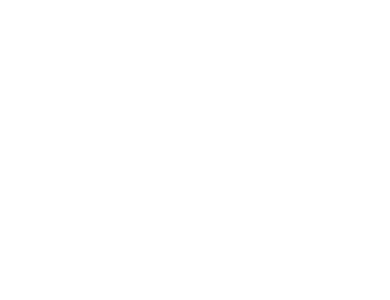
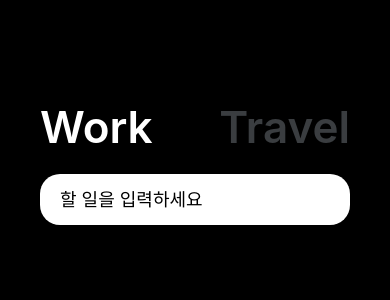
Before and after one commit to hyunjoogo/Weather-app, a React Native app: screen / in a window 390 px wide. Shown: the top 300 px of the page. Built offline with nearby package versions, Linux system fonts and the light colour scheme.

Commit message:
#3.4 Paint To Dos

```diff
--- a/App.js
+++ b/App.js
@@ -1,15 +1,73 @@
-import {StyleSheet, View} from 'react-native';
+import {StatusBar, StyleSheet, Text, TextInput, TouchableOpacity, View} from 'react-native';
+import {theme} from "./color";
+import {useState} from "react";
 
 
 export default function App() {
-
-
+  const [working, setWorking] = useState(true);
+  const [text, setText] = useState("");
+  const [toDos, setToDos] = useState({});
+  const travel = () => setWorking(false);
+  const work = () => setWorking(true);
+  const onChangeText = (payload) => setText(payload)
+  const addToDo = () => {
+    if (text === "") {
+      return;
+    }
+    const newToDos = Object.assign({}, toDos, {
+      [Date.now()] : {text, work : working},
+    })
+    setToDos(newToDos);
+    setText("");
+  }
   return (
     <View style={styles.container}>
+      <StatusBar style="auto"/>
+      <View style={styles.header}>
+        <TouchableOpacity onPress={work}>
+          <Text style={{...styles.btnText, color: working ? "white" : theme.grey}}>Work</Text>
+        </TouchableOpacity>
+        <TouchableOpacity onPress={travel}>
+          <Text style={{...styles.btnText, color: working ? theme.grey : "white"}}>Travel</Text>
+        </TouchableOpacity>
+      </View>
+      <View>
+        <TextInput
+          onSubmitEditing={addToDo}
+          onChangeText={onChangeText}
+          value={text}
+          style={styles.input}
+          returnKeyType="done"
+          placeholder={working ? "할 일을 입력하세요" : "어디로 가고 싶습니까?"}
 
+        />
+      </View>
     </View>
   );
 }
 
 const styles = StyleSheet.create({
+  container: {
+    flex: 1,
+    backgroundColor: theme.background,
+    paddingHorizontal: 40,
+  },
+  header: {
+    justifyContent: "space-between",
+    flexDirection: "row",
+    marginTop: 100,
+  },
+  btnText: {
+    fontSize: 44,
+    fontWeight: "600",
+    color: "white",
+  },
+  input: {
+    backgroundColor: "white",
+    paddingVertical: 15,
+    paddingHorizontal: 20,
+    borderRadius: 20,
+    marginTop: 20,
+    fontSize: 18,
+  },
 });
--- /dev/null
+++ b/color.js
@@ -0,0 +1,4 @@
+export const theme = {
+  background : "black",
+  grey : "#3A3D40"
+}
```
